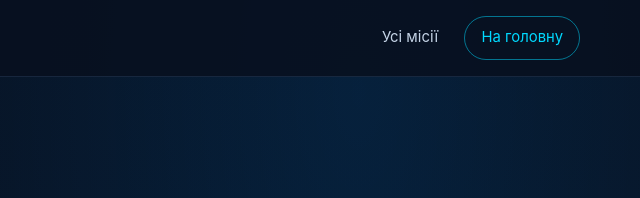
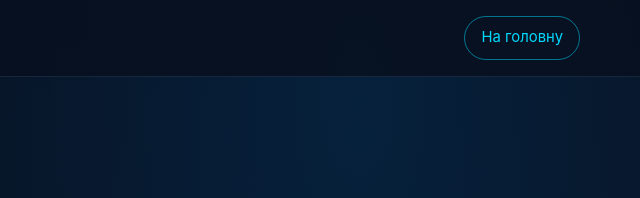
Before and after one commit to antonovkaa/site_courses, a plain HTML site: page mission1.html in a window 1280 px wide. Shown: the top 198 px of the page, 640-1280 px from the left. Drawn offline with Linux system fonts and the light colour scheme.

Commit message:
Update mission1.html

```diff
--- a/mission1.html
+++ b/mission1.html
@@ -106,7 +106,7 @@
         <span>CYBERLAB<small>КІБЕРБЕЗПЕКА</small></span>
       </a>
       <div class="nav-links">
-        <a href="#">Усі місії</a>
+
         <a class="nav-cta" href="index.html">На головну</a>
       </div>
     </nav>
```
